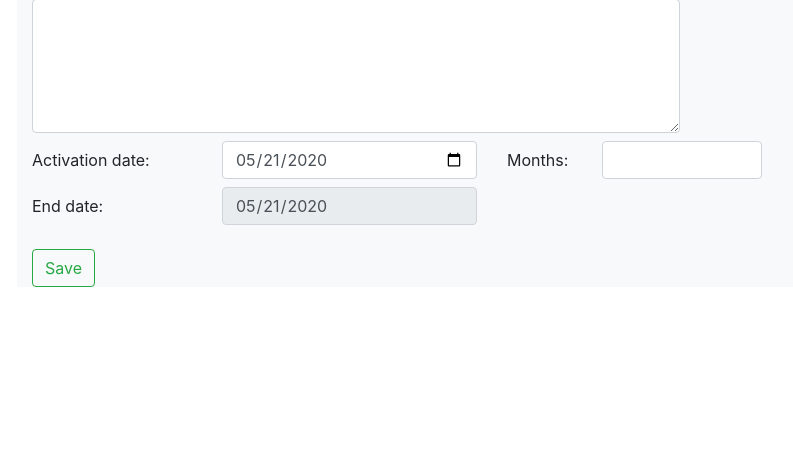
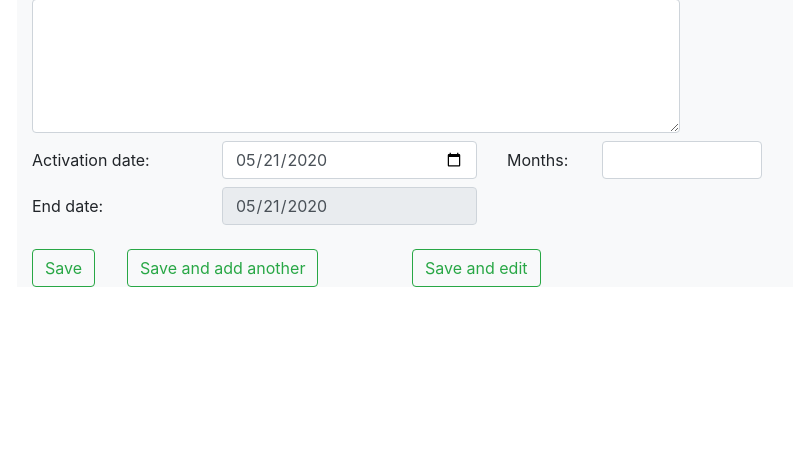
Before and after one commit to Simple2B/NITRIX, a Flask app: page /account_details in a window 1280 px wide. Shown: the part 309-772 px from the top of the page, without its empty margins (53-846 px from the left). Run offline with Flask 2, Linux system fonts and the light colour scheme; data that the repository does not hold is empty; some libraries are stand-ins or nearby versions.

Commit message:
add 2 buttons

```diff
--- a/app/forms/account.py
+++ b/app/forms/account.py
@@ -1,6 +1,6 @@
 from datetime import datetime
 from flask_wtf import FlaskForm
-from wtforms import StringField, IntegerField, DateField
+from wtforms import StringField, IntegerField, DateField, SubmitField
 from wtforms.validators import DataRequired
 from wtforms.widgets import TextArea
 
@@ -14,3 +14,4 @@ class AccountForm(FlaskForm):
     comment = StringField("Comment", widget=TextArea())
     activation_date = DateField("Activation date", validators=[DataRequired()], default=datetime.now)
     months = IntegerField("Month", [DataRequired()])
+    submit = SubmitField("Save")
--- a/app/templates/base_add_edit.html
+++ b/app/templates/base_add_edit.html
@@ -46,8 +46,16 @@
   <div class="container bg-light mt-3">
       {% block account_details %}
       {% endblock %}
-      <div class="mt-4">
-        <button class="btn btn-outline-success" type="submit" form="main-form">Save</button>
+      <div class="row">
+        <div class="mt-4 col-sm-1">
+          <button class="btn btn-outline-success" type="submit" name="submit" form="main-form" value="save">Save</button>
+        </div>
+        <div class="mt-4 col-sm-3">
+          <button class="btn btn-outline-success" type="submit" name="submit" form="main-form" value="save_and_add">Save and add another</button>
+        </div>
+        <div class="mt-4 col-sm-2">
+          <button class="btn btn-outline-success" type="submit" name="submit" form="main-form" value="save_and_edit">Save and edit</button>
+        </div>
       </div>
 
     </div>
--- a/app/views/account.py
+++ b/app/views/account.py
@@ -84,6 +84,10 @@ def save():
                               activation_date=form.activation_date.data,
                               months=form.months.data)
         account.save()
+        if request.form['submit'] == 'save_and_add':
+            return redirect(url_for('account.edit'))
+        if request.form['submit'] == 'save_and_edit':
+            return redirect(url_for('account.edit', id=account.id))
         return redirect(url_for('main.accounts'))
     else:
         flash('Form validation error', 'danger')
```
